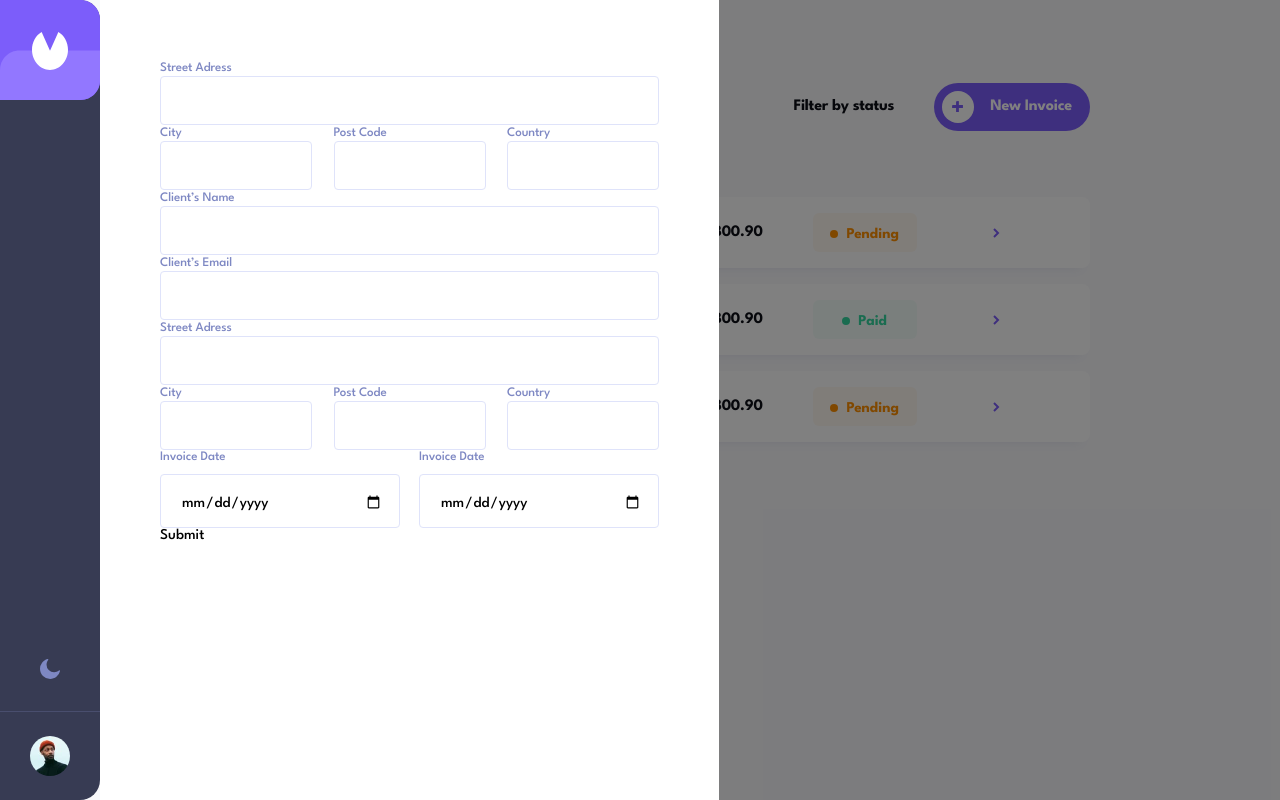
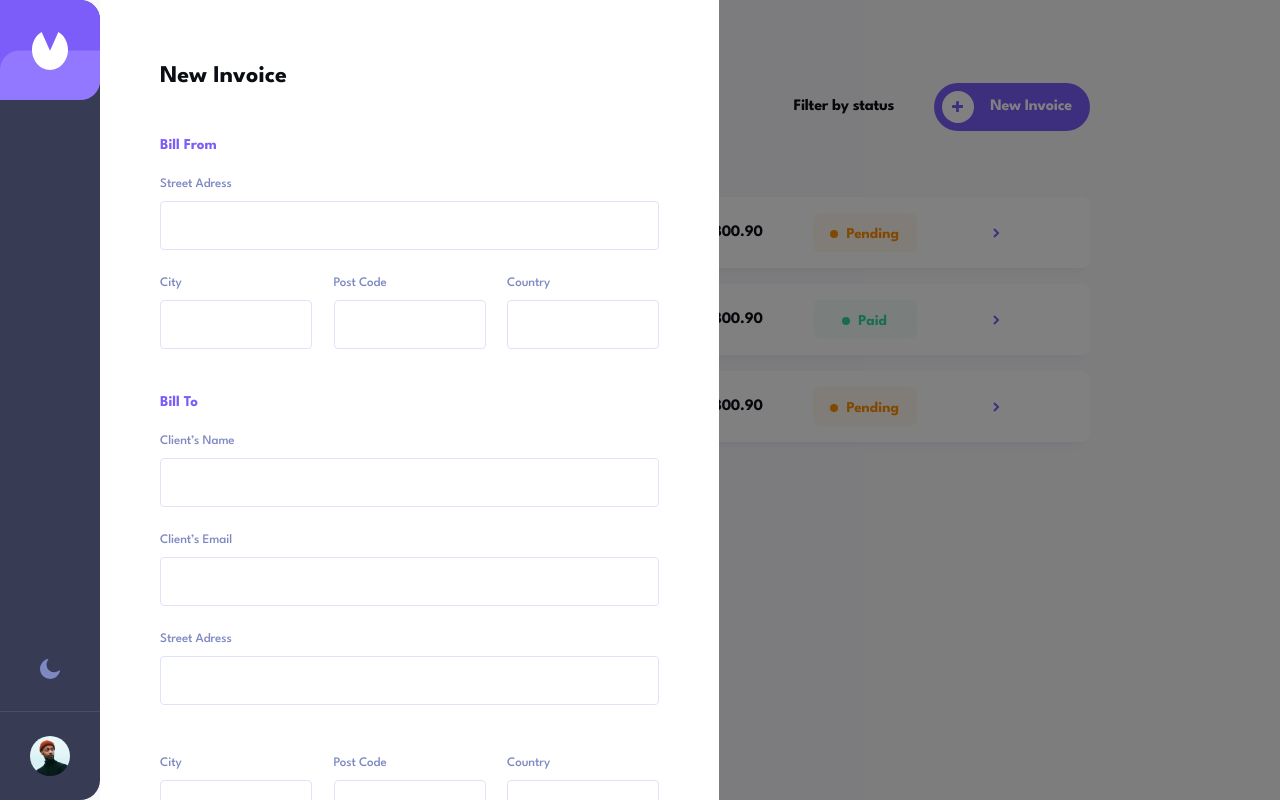
Before and after one commit to arweb1/invoice-app, a React (Create React App) app: page / in a window 1280 px wide. Both pictures are taken after a click on the button "New Invoice". Shown: the top 800 px of the page. Built offline with nearby package versions, Linux system fonts and the light colour scheme.

Commit message:
form styled

```diff
--- a/src/components/New-invoice-form/NewInvoiceForm.jsx
+++ b/src/components/New-invoice-form/NewInvoiceForm.jsx
@@ -44,58 +44,61 @@ function NewInvoiceForm() {
         >
           <Form className="form">
             <div className="billFrom">
+              <h2 className='title'>New Invoice</h2>
               <div>
-                <label htmlFor="billFromStreet">Street Adress</label>
+                <h4>Bill From</h4>
+                <label htmlFor="billFromStreet" className='label'>Street Adress</label>
                 <Field className="input input-fullWidth" id="billFromStreet" name="billFromStreet" type="text" />
               </div>
               <div className="details">
                 <div>
-                  <label htmlFor="billFromCity">City</label>
+                  <label htmlFor="billFromCity" className='label'>City</label>
                   <Field className="input" id="billFromCity" name="billFromCity" type="text" />
                 </div>
                 <div>
-                  <label htmlFor="billFromPostCode">Post Code</label>
+                  <label htmlFor="billFromPostCode" className='label'>Post Code</label>
                   <Field className="input" id="billFromPostCode" name="billFromPostCode" type="text" />
                 </div>
                 <div>
-                  <label htmlFor="billFromCountry">Country</label>
+                  <label htmlFor="billFromCountry" className='label'>Country</label>
                   <Field className="input" id="billFromCountry" name="billFromCountry" type="text" />
                 </div>
               </div>
             </div>
             <div className="billTo">
+              <h4>Bill To</h4>
               <div className='inputs-fullWidth'>
-                <label htmlFor="billToClientsName">Client’s Name</label>
+                <label htmlFor="billToClientsName" className='label'>Client’s Name</label>
                 <Field className="input input-fullWidth" id="billToClientsName" name="billToClientsName" type="text" />
 
-                <label htmlFor="billToClientsEmail">Client’s Email</label>
+                <label htmlFor="billToClientsEmail" className='label'>Client’s Email</label>
                 <Field className="input input-fullWidth" id="billToClientsEmail" name="billToClientsEmail" type="email" />
 
-                <label htmlFor="billTo">Street Adress</label>
+                <label htmlFor="billTo" className='label'>Street Adress</label>
                 <Field className="input input-fullWidth" id="billToStreetAdress" name="billToStreetAdress" type="text" />
               </div>
               <div className="details">
                 <div>
-                  <label htmlFor="billTo">City</label>
+                  <label htmlFor="billTo" className='label'>City</label>
                   <Field className="input" id="billToCity" name="billToCity" type="text" />
                 </div>
                 <div>
-                  <label htmlFor="billTo">Post Code</label>
+                  <label htmlFor="billTo" className='label'>Post Code</label>
                   <Field className="input" id="billToPostCode" name="billToPostCode" type="text" />
                 </div>
                 <div>
-                  <label htmlFor="billTo">Country</label>
+                  <label htmlFor="billTo" className='label'>Country</label>
                   <Field className="input" id="billToCountry" name="billToCountry" type="text" />
                 </div>
               </div>
             </div>
             <div className="dates">
               <div>
-                <label htmlFor="invoiceDate">Invoice Date</label>
+                <label htmlFor="invoiceDate" className='label'>Invoice Date</label>
                 <Field className="input" type="date" id='date' />
               </div>
               <div>
-                <label htmlFor="invoiceDate">Invoice Date</label>
+                <label htmlFor="invoiceDate" className='label'>Invoice Date</label>
                 <Field className="input" type="date" id='date2' />
               </div>
             </div>
--- a/src/components/New-invoice-form/NewInvoiceForm.scss
+++ b/src/components/New-invoice-form/NewInvoiceForm.scss
@@ -1,3 +1,9 @@
+.newInvoiceForm{
+    max-height: 100%; /* Максимальная высота формы (например, 80% высоты видимой области) */
+    overflow: auto; /* Добавление скролла при необходимости */
+    background-color: #fff;
+}
+
 .input{
     border-radius: 4px;
     border: 1px solid #DFE3FA;
@@ -6,6 +12,7 @@
     padding-bottom: 15px;
     padding-left: 20px;
     padding-right: 16px;
+    margin-top: 9px;
 }
 .input-fullWidth{
     width: 100%;
@@ -30,9 +37,16 @@ label{
 }
 .form{
     max-width: 619px;
-    height: 100%;
     background-color: #fff;
     padding: 60px;
+
+    h4{
+        color: #7C5DFA;
+        font-weight: 700;
+        font-size: 15px;
+        margin-bottom: 24px;
+        margin-top: 46px;
+    }
 
     .billFrom{
         display: flex;
@@ -43,7 +57,6 @@ label{
         justify-content: space-between;
         div{
             max-width: 152px;
-
             input{
                 max-width: 152px;
             }
@@ -51,6 +64,18 @@ label{
     }
 }
 
+.title{
+    color: #0C0E16;
+    font-size: 24px;
+    font-weight: 700;
+    line-height: 32px;
+}
+.details, .dates{
+    margin-top: 25px;
+}
+.inputs-fullWidth .input{
+    margin-bottom: 25px;
+}
 .dates{
     display: flex;
     justify-content: space-between;
@@ -58,5 +83,5 @@ label{
         display: flex;
         flex-direction: column;
         width: 240px;
-    }//
+    }
 }
--- a/src/pages/InvoiceInfoPage/InvoiceInfoPage.jsx
+++ b/src/pages/InvoiceInfoPage/InvoiceInfoPage.jsx
@@ -134,7 +134,6 @@ function InvoiceInfoPage() {
             <button className='button red' onClick={() => handleRemoveInvoice(id)}>Delete</button>
             <button className='button light' onClick={() => setModalActive(false)}>Cancel</button>
           </div>
-
         </ModalWindow>
       </div>
     </>
```
